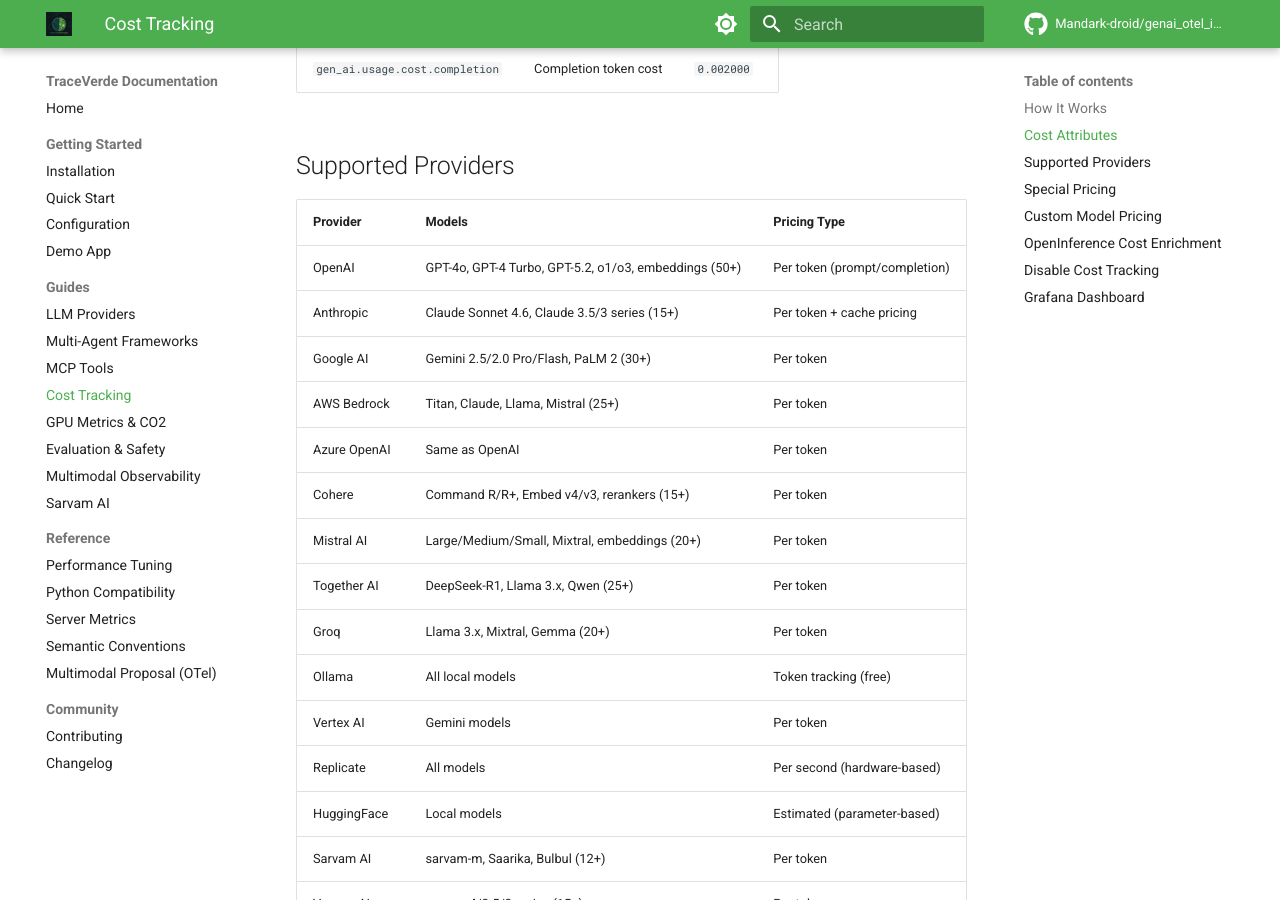
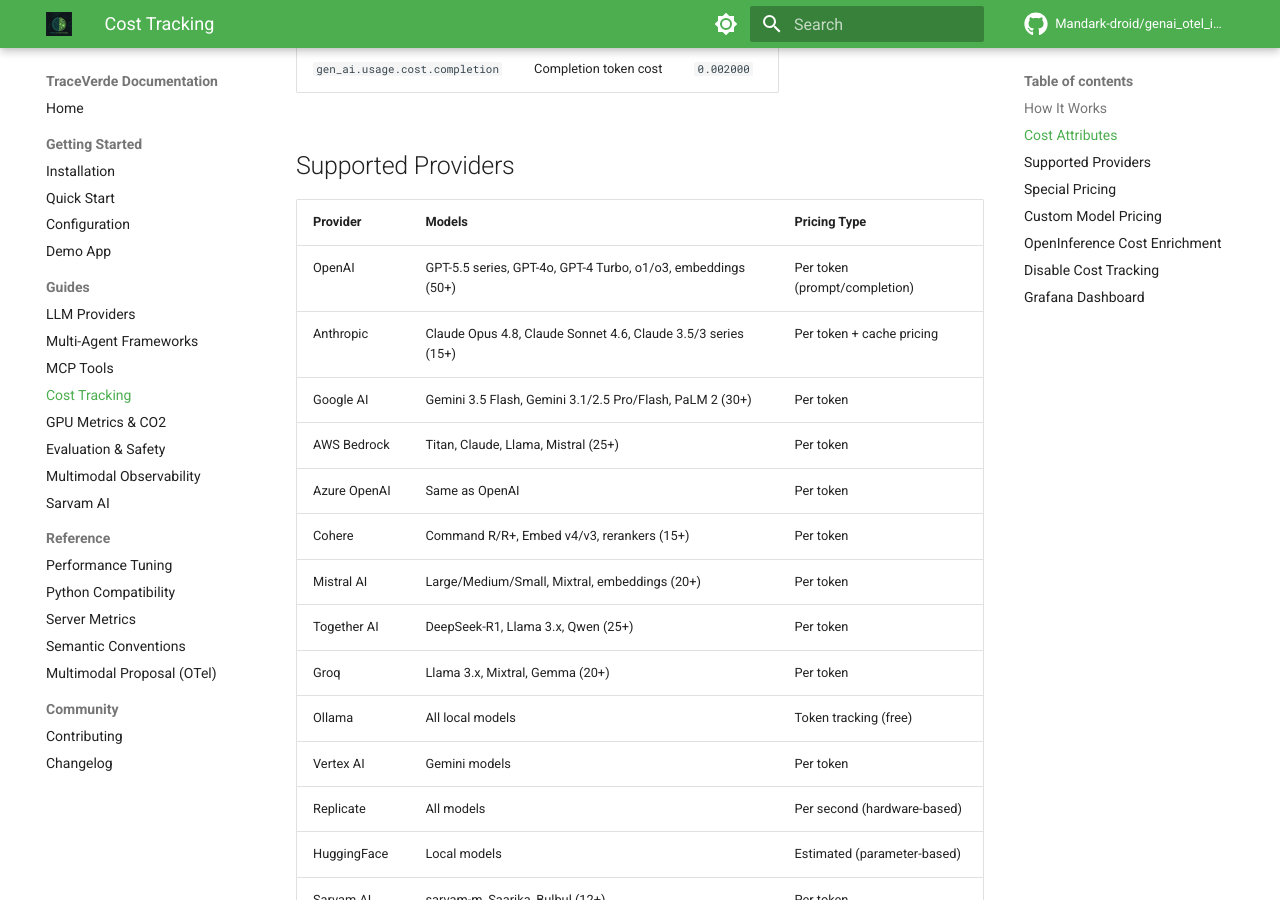
Before and after one commit to Mandark-droid/genai_otel_instrument, an MkDocs documentation site: the page built from docs/guides/cost-tracking.md, in a window 1280 px wide and 900 px high, scrolled down 754 px. Built offline with MkDocs 1.6.1 and Material for MkDocs 9.7.7, drawn with Linux system fonts in a browser that asks for light colours; comment, search, counter and statistics services are not loaded.

Commit message:
feat: add pricing for Claude Opus 4.8, Gemini 3.5 Flash, MiniMax M3, GPT-5.5 series
Adds llm_pricing.json entries (chat) for newly released flagships so cost
tracking resolves them out of the box:
- Claude Opus 4.8: $5/$25 per 1M (claude-opus-4-8, claude-opus-4.8)
- Gemini 3.5 Flash: $1.50/$9.00 per 1M (gemini-3.5-flash + gemini/ alias)
- MiniMax M3: $0.30/$1.20 per 1M (MiniMax-M3, minimax-m3, -highspeed)
- GPT-5.5 series: mini $0.40/$1.60, nano $0.10/$0.40, pro $30/$180

Adds tests/test_pricing_new_models.py loading the shipped pricing file and
asserting resolution + dated-snapshot alias routing. Refreshes cost-tracking
docs examples. CHANGELOG [1.3.2].

```diff
--- a/docs/guides/cost-tracking.md
+++ b/docs/guides/cost-tracking.md
@@ -27,9 +27,9 @@ Every LLM span gets these attributes:
 
 | Provider | Models | Pricing Type |
 |----------|--------|--------------|
-| OpenAI | GPT-4o, GPT-4 Turbo, GPT-5.2, o1/o3, embeddings (50+) | Per token (prompt/completion) |
-| Anthropic | Claude Sonnet 4.6, Claude 3.5/3 series (15+) | Per token + cache pricing |
-| Google AI | Gemini 2.5/2.0 Pro/Flash, PaLM 2 (30+) | Per token |
+| OpenAI | GPT-5.5 series, GPT-4o, GPT-4 Turbo, o1/o3, embeddings (50+) | Per token (prompt/completion) |
+| Anthropic | Claude Opus 4.8, Claude Sonnet 4.6, Claude 3.5/3 series (15+) | Per token + cache pricing |
+| Google AI | Gemini 3.5 Flash, Gemini 3.1/2.5 Pro/Flash, PaLM 2 (30+) | Per token |
 | AWS Bedrock | Titan, Claude, Llama, Mistral (25+) | Per token |
 | Azure OpenAI | Same as OpenAI | Per token |
 | Cohere | Command R/R+, Embed v4/v3, rerankers (15+) | Per token |
```
Also changed, not shown: CHANGELOG.md (+21 -0 lines), 2 other files.
